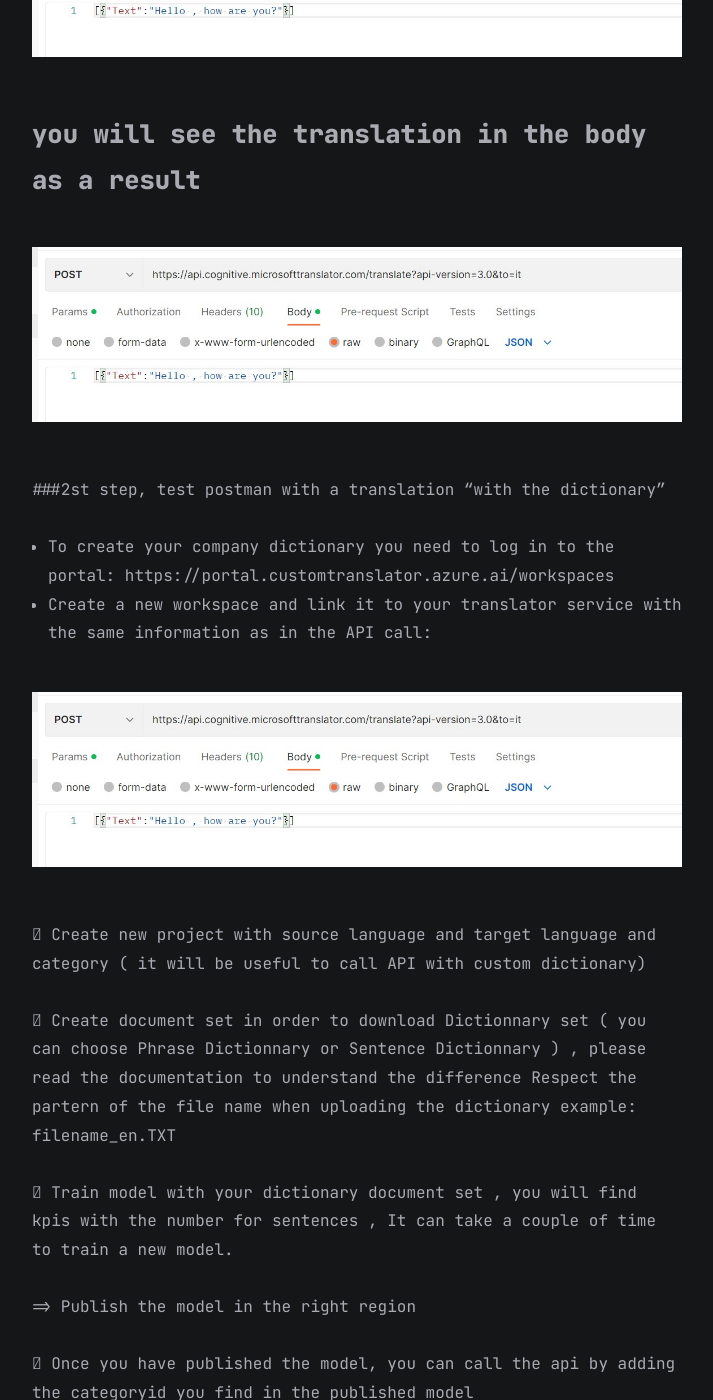
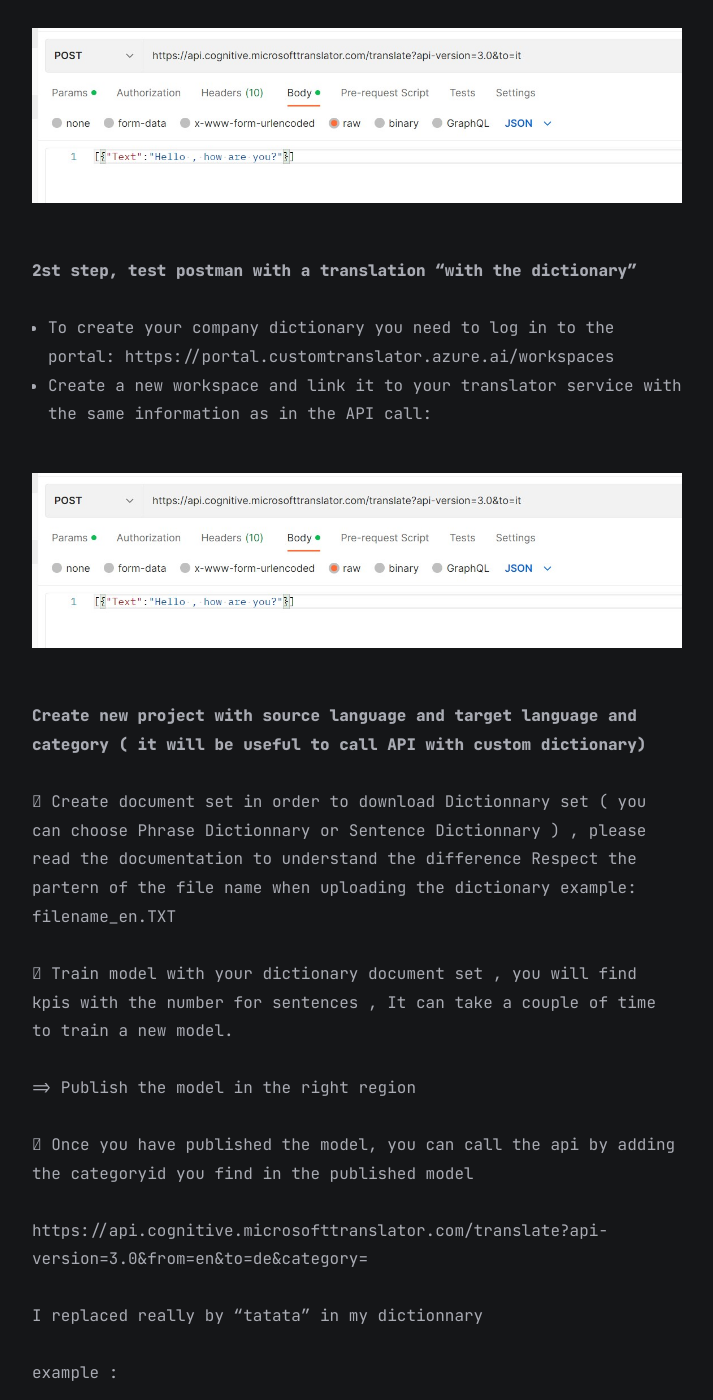
Before and after one commit to marc-hadjeje/marc-hadjeje.github.io, a Jekyll site: the page built from all_collections/_posts/2022-11-24-Azure Cognitive Services copy.md, in a window 1280 px wide and 1400 px high, scrolled down 1940 px. Shown: the whole window, without its empty margins (283-996 px from the left). Built offline with Jekyll 4.4.1, drawn with Linux system fonts in a browser that asks for light colours; some of the changed text lies outside the part shown.

````diff
--- a/all_collections/_posts/2022-11-24-Azure Cognitive Services copy.md
+++ b/all_collections/_posts/2022-11-24-Azure Cognitive Services copy.md
@@ -15,7 +15,7 @@ xx being the iso codes of the languages to be translated
 ![Text translator](https://raw.githubusercontent.com/marc-hadjeje/marc-hadjeje.github.io/main/assets/images/text_translator.jpg)
 
 
-#### Add in the header when calling the API the 3 parameters concerning your cognitive services
+###### Add in the header when calling the API the 3 parameters concerning your cognitive services
 
 -	Ocp-Apim-Subscription-Key :  this is the key to the service
 
@@ -33,22 +33,19 @@ Add the text to be translated to the body tab of postman :
 ```
 ![Text translator](https://raw.githubusercontent.com/marc-hadjeje/marc-hadjeje.github.io/main/assets/images/text_translator.jpg)
 
-###	you will see the translation in the body as a result
+######	you will see the translation in the body as a result
 
 ![Text translator](https://raw.githubusercontent.com/marc-hadjeje/marc-hadjeje.github.io/main/assets/images/text_translator.jpg)
 
 
-###2st step, test postman with a translation “with the dictionary”
+###### 2st step, test postman with a translation “with the dictionary”
 
 -	To create your company dictionary you need to log in to the portal: https://portal.customtranslator.azure.ai/workspaces
 -	Create a new workspace and link it to your translator service with the same information as in the API call:
 
 ![Text translator](https://raw.githubusercontent.com/marc-hadjeje/marc-hadjeje.github.io/main/assets/images/text_translator.jpg)
 
-	Create new project with source language and target language and category ( it will be useful to call API with custom dictionary)
-
-
-
+######	Create new project with source language and target language and category ( it will be useful to call API with custom dictionary)
 
 
 	Create document set in order to download Dictionnary set  ( you can choose Phrase Dictionnary or Sentence Dictionnary )  , please read the documentation to understand the difference
````
Also changed, not shown: other parts of all_collections/_posts/2022-11-24-Azure Cognitive Services copy.md (+2 -2 lines).
